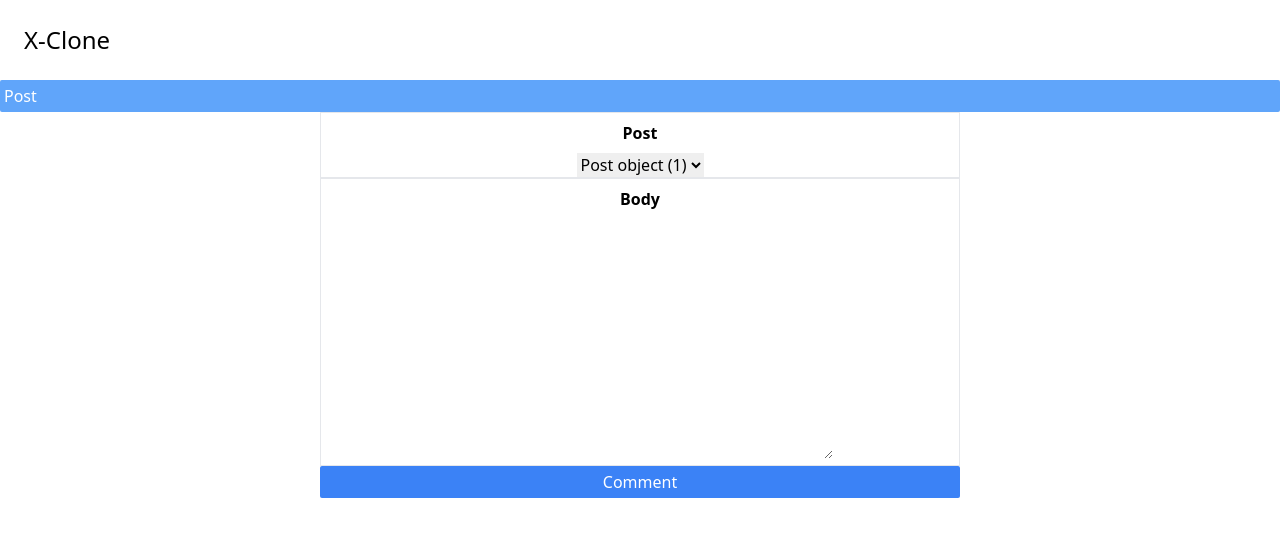
After one commit to Jaco-Miras/X-Clone-UsingDjango, a Django app: page /comment/ in a window 1280 px wide. The commit adds this page. Shown: the top 537 px of the page. Run offline with Django 3.2, Linux system fonts and the light colour scheme; tables that the repository leaves empty hold one stand-in row (values such as "Sample post"); parts of the project's set-up code (start-up, migrations or seed data) failed here and were passed over; some libraries are stand-ins or nearby versions.

Commit message:
delete-post, comment-section Added!

```diff
--- a/instagram/admin.py
+++ b/instagram/admin.py
@@ -1,4 +1,5 @@
 from django.contrib import admin
-from .models import Post
+from .models import AddComments, Post
 
 admin.site.register(Post)
+admin.site.register(AddComments)
--- a/instagram/forms.py
+++ b/instagram/forms.py
@@ -1,8 +1,13 @@
 from pyexpat import model
 from django import forms
-from . models import Post
+from . models import Post,AddComments
 
 class PostCreate(forms.ModelForm):
     class Meta:
         model = Post
         fields = '__all__'
+
+class CommentCreate(forms.ModelForm):
+    class Meta:
+        model = AddComments
+        fields = '__all__'
--- a/instagram/models.py
+++ b/instagram/models.py
@@ -5,3 +5,7 @@ class Post(models.Model):
     image = models.ImageField()
     caption = models.TextField()
     created_date = models.DateTimeField(default=timezone.now)
+
+class AddComments(models.Model):
+    post = models.ForeignKey(Post, related_name="comments", on_delete=models.CASCADE, default="")
+    body = models.TextField()
--- /dev/null
+++ b/instagram/templates/home/comment_form.html
@@ -0,0 +1,21 @@
+{% extends 'home/home.html' %} {% block content %}
+<center>
+  <form class="max-w-screen-sm" method="POST" enctype="multipart/form-data">
+    {% csrf_token %}
+    <div>
+      {% for field in comment_form %}
+      <div class="border">
+        <h3 class="font-semibold my-2">{{field.label}}</h3>
+        {{field}}
+      </div>
+      {% endfor %}
+    </div>
+    <button
+      type="submit"
+      class="bg-blue-500 rounded-sm py-1 px-4 text-white w-full"
+    >
+      Comment
+    </button>
+  </form>
+</center>
+{% endblock %}
--- a/instagram/templates/home/home.html
+++ b/instagram/templates/home/home.html
@@ -14,12 +14,12 @@
   </head>
   <body>
     <!-- Navbar -->
-  <nav class="p-6 bg-white shadow">
+  <nav class="p-6 bg-white shadow ">
     <a href="{% url 'index' %}" class="text-2xl cursor-pointer">X-Clone</a>
   </nav>
   </div>
-  <div>
-    <a href="{% url 'upload-post' %}">Post</a>
+  <div class="bg-blue-400 rounded-sm px-1 py-1 text-white cursor-pointer text-align-center">
+    <a class="flex items-center " href="{% url 'upload-post' %}">Post</a>
   </div>
     {% block content %}
     <div class="p-10 w-screen flex flex-col items-center">
@@ -51,12 +51,27 @@
         </div>
         <div class="flex items-center justify-evenly py-4">
           <div class="cursor-pointer"> <i class="fa-solid fa-heart"></i> Like</div>
-          <div>Comment</div>
-          <div>Share</div>
+          <center>
+            <a href="{% url 'comment-post' %}">Comment</a>
+          </center>
+
         </div>
-        <div class="w-full">
+
+        <!-- Comment -->
+        {% for comment in post.comments.all %}
+        <div class="flex items-center justify-between px-3 py-4">
+          <div class="flex items-center gap-2">
+            <h2>Jaco Raven Miras: </h2>
+            {{comment.body}}
+          </div>
+          <span>
+            <a class="bg-red-400 text-white px-3 py-1 rounded-sm" href="deletecomment/{{comment.id}}">Delete</a>
+          </span>
+        </div>
+        {% endfor %}
+        <!-- <div class="w-full">
           <input class="outline-none w-full py-4 px-3" placeholder="Comment" type="text">
-        </div>
+        </div> -->
       </div>
       {% endfor %}
       {% endblock %}
--- a/instagram/urls.py
+++ b/instagram/urls.py
@@ -8,6 +8,10 @@ urlpatterns = [
     path('upload/', views.upload, name='upload-post'),
     path('edit/<int:post_id>', views.edit_post),
     path('delete/<int:post_id>', views.delete_post),
+
+    path('comment/', views.comment_post, name='comment-post' ),
+    path('deletecomment/<int:comment_id>', views.delete_comment),
+
 ]
 
 if DEBUG:
--- a/instagram/views.py
+++ b/instagram/views.py
@@ -1,8 +1,8 @@
 from distutils.command.upload import upload
 from django.http import HttpResponse
 from django.shortcuts import redirect, render
-from .models import Post
-from .forms import PostCreate
+from .models import AddComments, Post
+from .forms import PostCreate, CommentCreate
 
 def index(request):
     posts = Post.objects.all()
@@ -43,3 +43,25 @@ def delete_post(request, post_id):
         return redirect('index')
     posts.delete()
     return redirect('index')
+
+def comment_post(request):
+    comment = CommentCreate()
+    if request.method == 'POST':
+        comment = CommentCreate(request.POST, request.FILES)
+        if comment.is_valid():
+            comment.save()
+            return redirect('index')
+        else:
+            return HttpResponse(""" Something went wrong <a href="{{url: 'index}}">Reload</a> """)
+
+    else:
+        return render(request, 'home/comment_form.html', {'comment_form': comment})
+
+def delete_comment(request, comment_id):
+    comment_id = int(comment_id)
+    try:
+        comment = AddComments.objects.get(id = comment_id)
+    except AddComments.DoesNotExist:
+        return redirect('index')
+    comment.delete()
+    return redirect('index')
```
Also changed, not shown: instagram/migrations/0005_comments.py (added), instagram/migrations/0006_rename_comments_addcomments.py (added).
